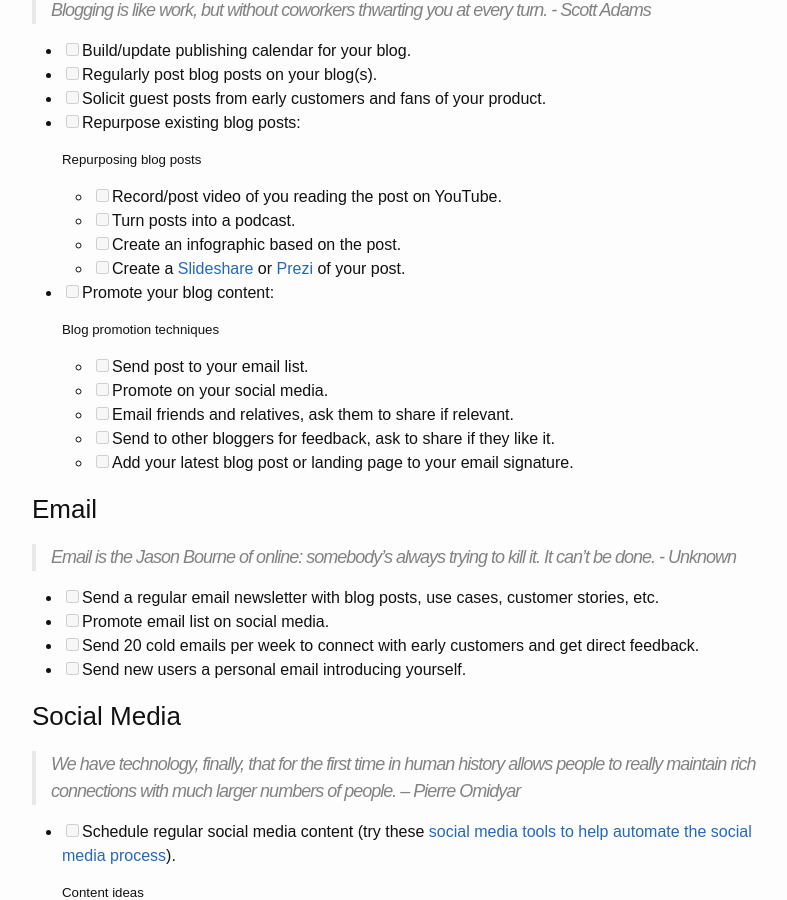
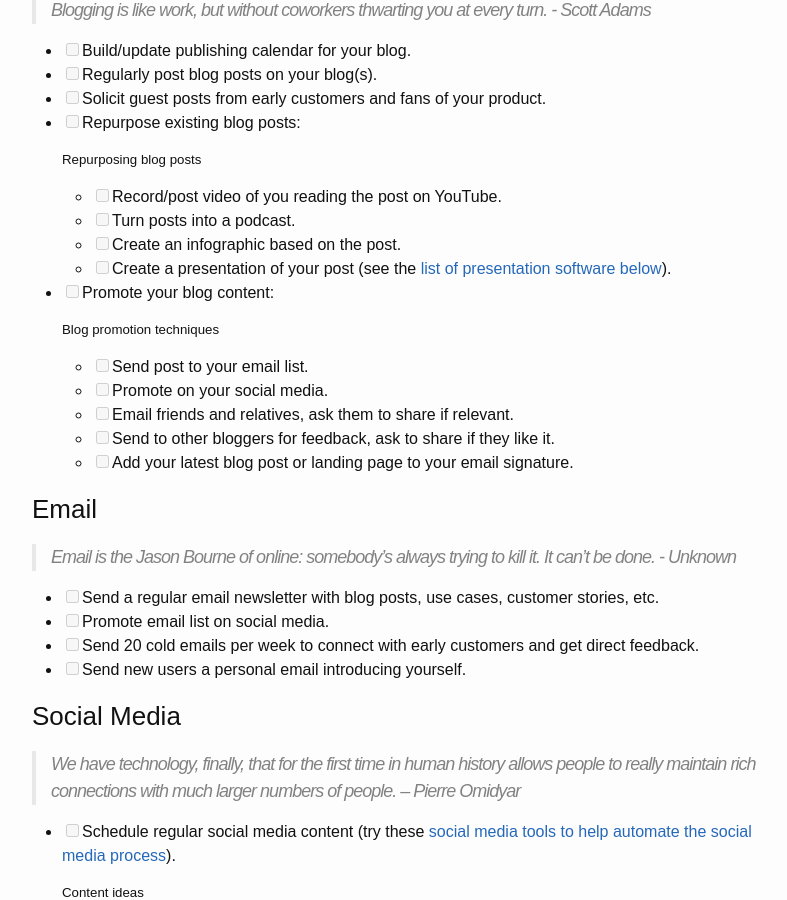
Before and after one commit to draftdev/startup-marketing-checklist, a Jekyll site: the page built from marketing-checklist.md, in a window 1280 px wide and 900 px high, scrolled down 6854 px. Shown: the whole window, without its empty margins (238-1025 px from the left). Built offline with Jekyll 4.4.1, drawn with Linux system fonts in a browser that asks for light colours; comment, search, counter and statistics services are not loaded.

Commit message:
Adding presentation tools

```diff
--- a/marketing-checklist.md
+++ b/marketing-checklist.md
@@ -284,7 +284,7 @@ The Side Project Marketing Checklist is a comprehensive, chronologically ordered
   - [ ] Record/post video of you reading the post on YouTube.
   - [ ] Turn posts into a podcast.
   - [ ] Create an infographic based on the post.
-  - [ ] Create a [Slideshare](https://www.slideshare.net/) or [Prezi](https://prezi.com/) of your post.
+  - [ ] Create a presentation of your post (see the [list of presentation software below](#presentation-software)).
 
 - [ ] Promote your blog content:
 
```
